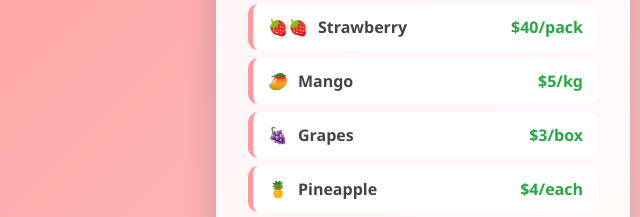
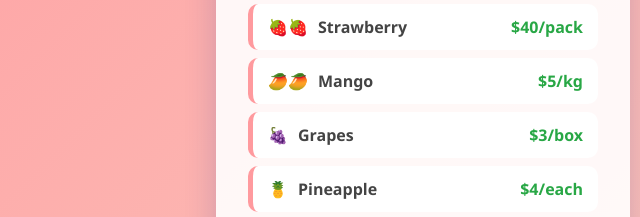
Before and after one commit to Sonalkawale9/jenkins_repo, a plain HTML site: page index.html in a window 1280 px wide. Shown: the part 359-576 px from the top of the page, 217-857 px from the left. Drawn offline with Linux system fonts and the light colour scheme.

Commit message:
Duplicate mango emoji in index.html
Mango added

```diff
--- a/index.html
+++ b/index.html
@@ -100,7 +100,7 @@
                 <span class="price">$40/pack</span>
             </li>
             <li>
-                <span><span class="emoji">🥭</span><span class="item-name">Mango</span></span>
+                <span><span class="emoji">🥭🥭</span><span class="item-name">Mango</span></span>
                 <span class="price">$5/kg</span>
             </li>
             <li>
```
